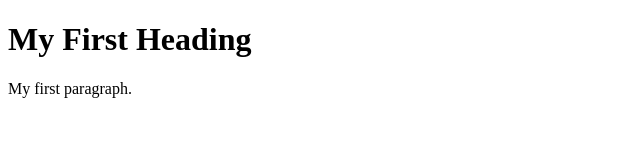
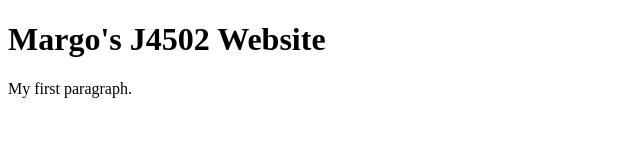
Before and after one commit to J4502-FS21/margo-wagner, a plain HTML site: page index.html in a window 1280 px wide. Shown: the whole page, without its empty margins (0-640 px from the left). Drawn offline with Linux system fonts and the light colour scheme.

Commit message:
Update index.html

```diff
--- a/index.html
+++ b/index.html
@@ -12,7 +12,7 @@
 </head>
 
 <body>
-  <h1>My First Heading</h1>
+  <h1>Margo's J4502 Website</h1>
   <p>My first paragraph.</p>
 </body>
 </html>
```
